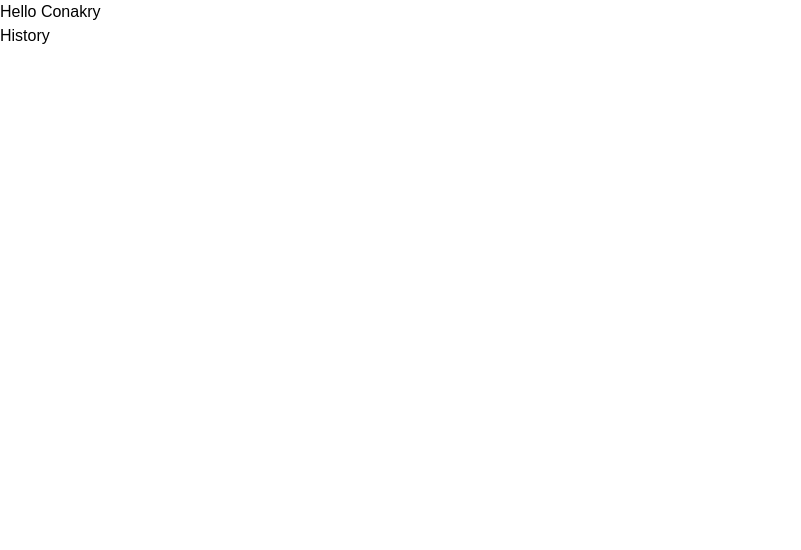
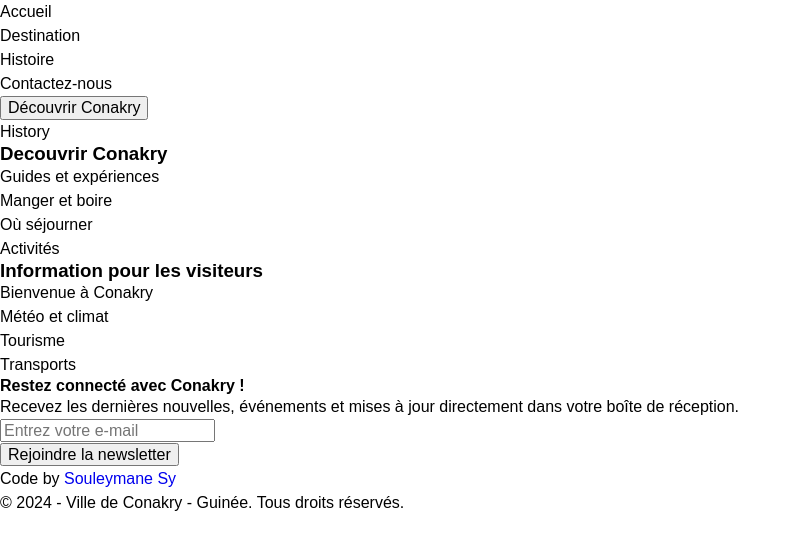
Before and after one commit to SouleymaneSy7/conakry-website-challenge, a React (Vite) app: page /history in a window 1280 px wide. Shown: the top 550 px of the page, without its empty margins (0-801 px from the left). Built offline with nearby package versions, Linux system fonts and the light colour scheme; a web font is replaced by a local one.

Commit message:
feat: add the app structure & routes

```diff
--- a/src/App.tsx
+++ b/src/App.tsx
@@ -3,18 +3,26 @@ import Home from "./pages/Home";
 import Destination from "./pages/Destination";
 import History from "./pages/History";
 import Contacts from "./pages/Contacts";
+import NavBar from "./components/NavBar";
+import NotFound from "./pages/NotFound";
+import React from "react";
+import Footer from "./components/Footer";
 
 const App = () => {
   return (
-    <div>
-      Hello Conakry
+    <React.Fragment>
+      <NavBar />
+
       <Routes>
         <Route path="/" element={<Home />} />
         <Route path="/destination" element={<Destination />} />
         <Route path="/history" element={<History />} />
         <Route path="/contacts" element={<Contacts />} />
+        <Route path="*" element={<NotFound />} />
       </Routes>
-    </div>
+
+      <Footer />
+    </React.Fragment>
   );
 };
 
```
